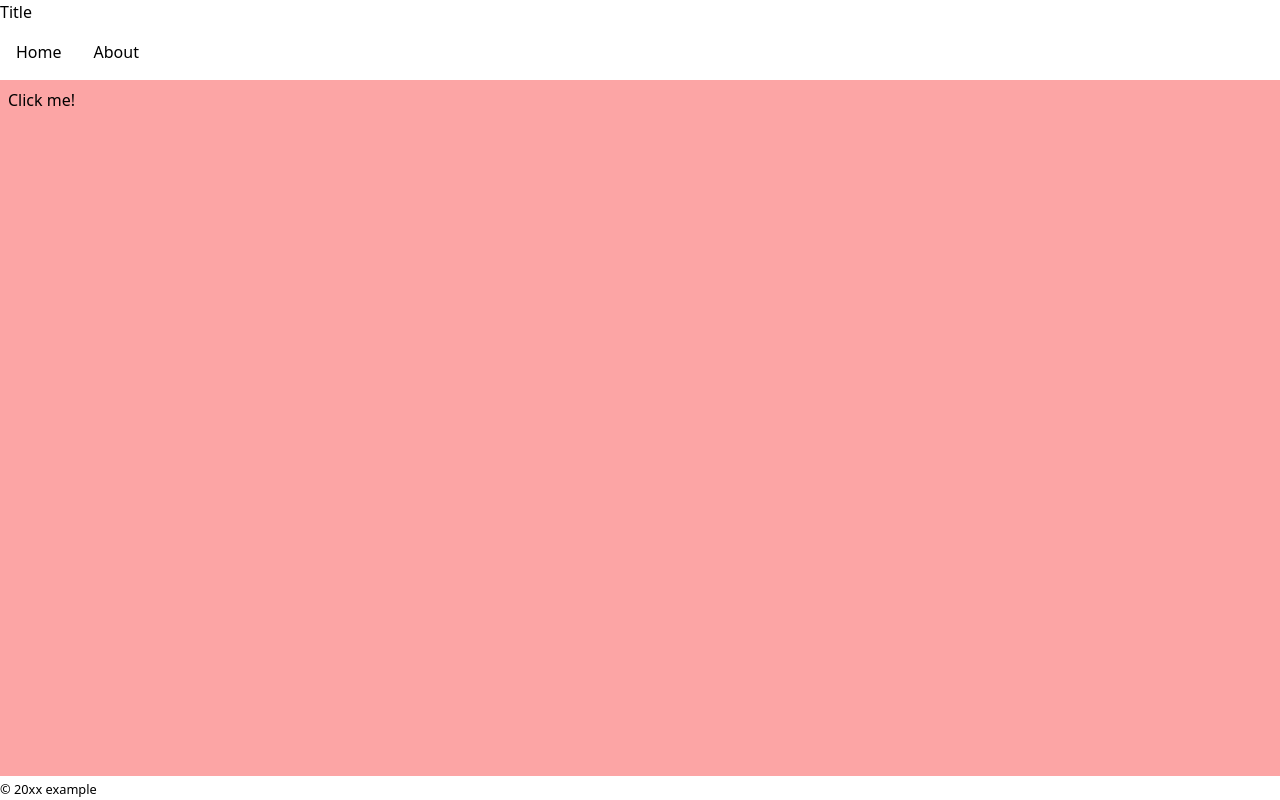
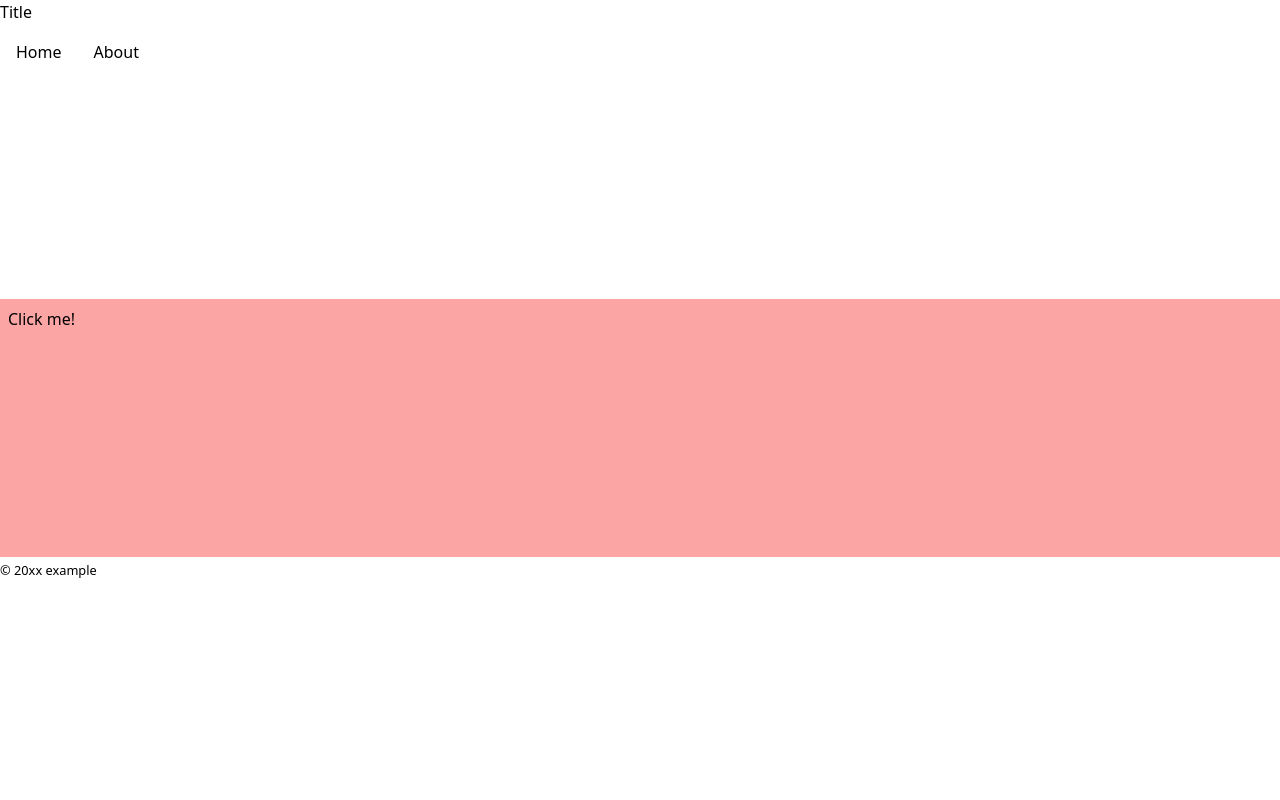
Before and after one commit to lightsound/nexst-tailwind, a Next.js app: page / in a window 1280 px wide. Built offline with nearby package versions, Linux system fonts and the light colour scheme.

Commit message:
♻️ Refactor code.

```diff
--- a/src/components/layout.tsx
+++ b/src/components/layout.tsx
@@ -4,9 +4,9 @@ import { Header } from "src/components/header";
 
 export const Layout: VFC<{ children: ReactNode }> = (props) => {
   return (
-    <div className="min-h-screen flex flex-col">
+    <div className="min-h-screen grid grid-rows-[auto,1fr,auto]">
       <Header />
-      <main className="flex-1 bg-red-300">{props.children}</main>
+      <main className="bg-red-300">{props.children}</main>
       <Footer />
     </div>
   );
```
